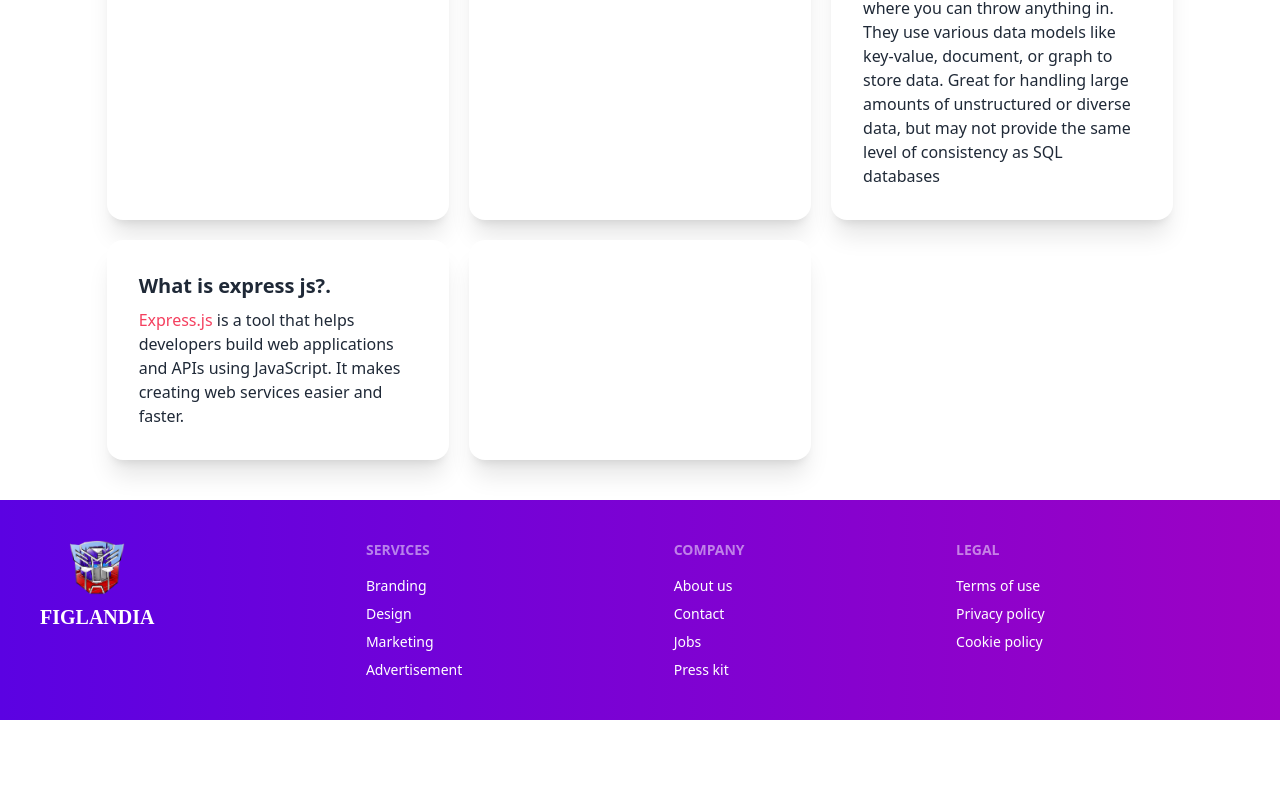
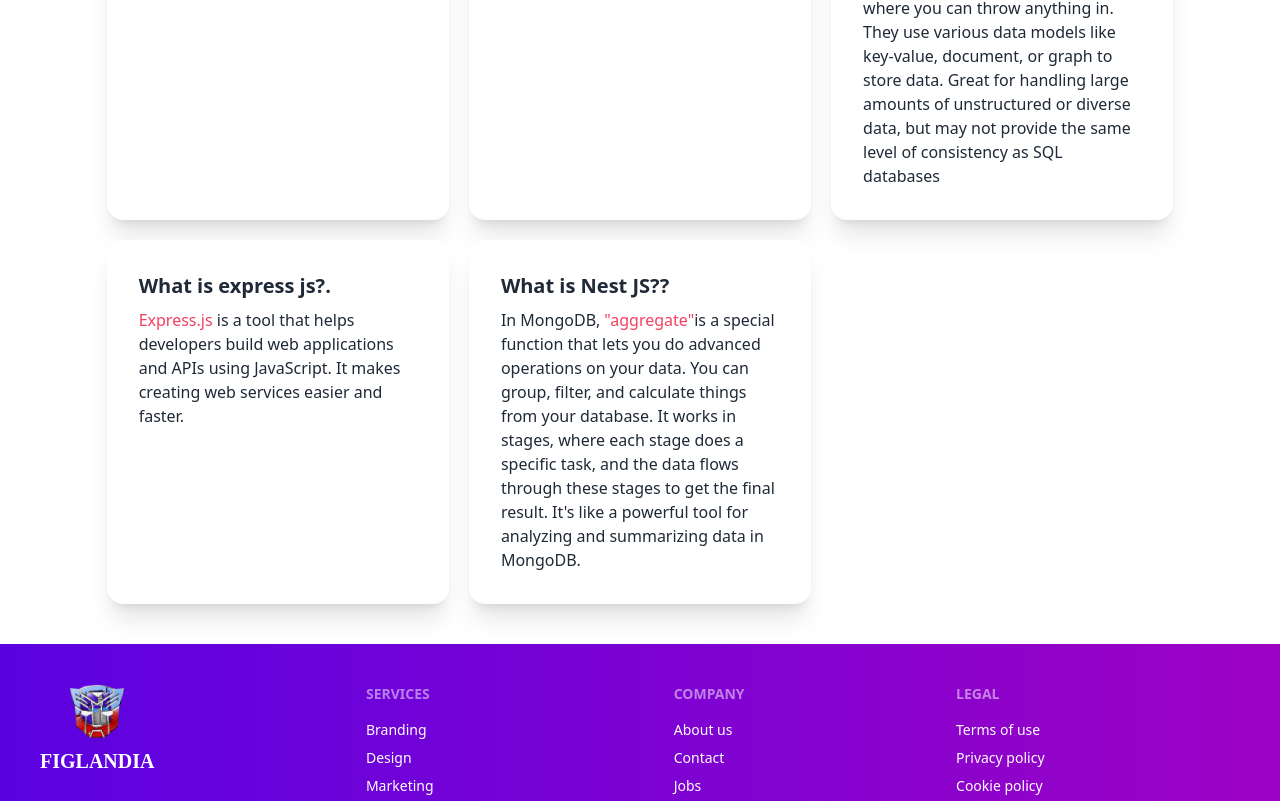
Before and after one commit to IsmailJihad29/toy-marketplace, a React (Vite) app: page /blog in a window 1280 px wide. Shown: the part 412-1213 px from the top of the page. Before the commit the page ends 1132 px from the top, so only its background shows below. Built offline with nearby package versions, Linux system fonts and the light colour scheme; no server answers.

Commit message:
all blog done

```diff
--- a/src/Pages/Blog/Blog.jsx
+++ b/src/Pages/Blog/Blog.jsx
@@ -64,7 +64,7 @@
       </div>
       {/*   qus 5 */}
       <div className="card w-full bg-base-100 shadow-xl">
-        {/* <div className="card-body">
+        <div className="card-body">
           <h2 className="card-title">What is Nest JS??</h2>
           <p>
             In MongoDB, <span className="text-rose-500">"aggregate"</span>
@@ -75,7 +75,7 @@
             It's like a powerful tool for analyzing and summarizing data in
             MongoDB.
           </p>
-        </div> */}
+        </div>
       </div>
     </div>
   );
```
